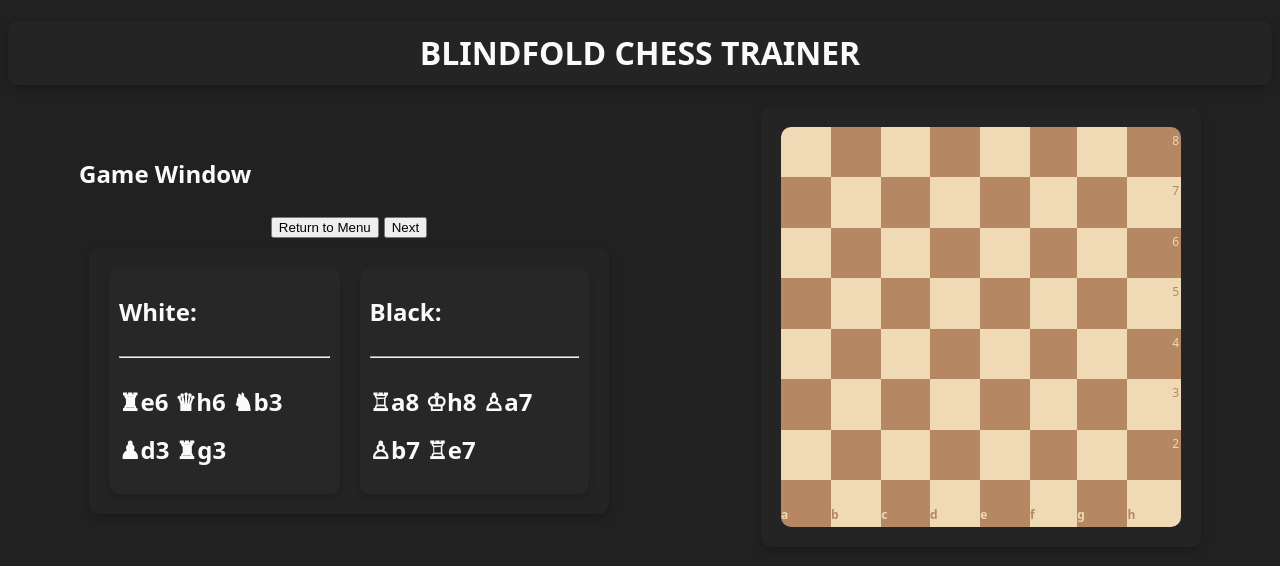
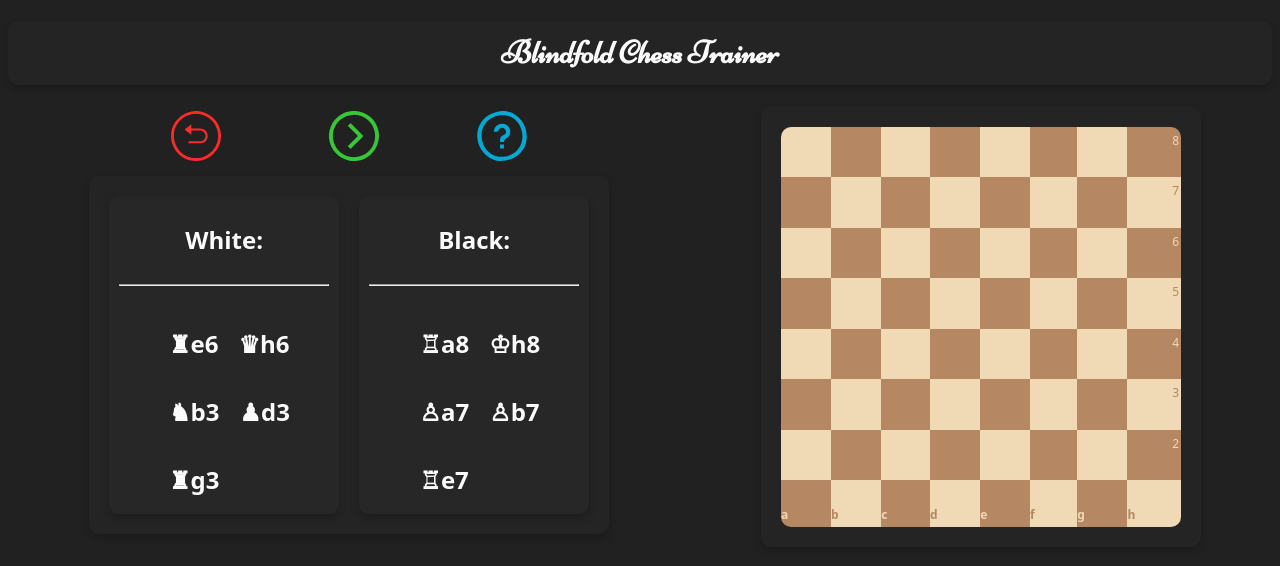
Before and after one commit to VivekThazhathattil/chess-blindfold-trainer, a plain HTML site: page index.html in a window 1280 px wide. Both pictures are taken after a click on the button "New Game". Drawn offline with nearby package versions, Linux system fonts and the light colour scheme.

Commit message:
add better fonts

```diff
--- a/index.html
+++ b/index.html
@@ -4,33 +4,59 @@
 		<title>Blindfold Chess Trainer</title>
 		<meta charset="utf-8">
 		<meta name="viewport" content="width=device-width,initial-scale=1.0">
+		<link href="https://fonts.googleapis.com/css?family=Niconne" rel="stylesheet" type="text/css">
 		<link rel="stylesheet" href="styles.css" type="text/css" media="all" />
 		<script src="https://ajax.googleapis.com/ajax/libs/jquery/3.5.1/jquery.min.js"></script>
 		<script type="text/javascript" src="scripts.js"></script>
 	</head>
 	<body>
 		<header class="card round-edge">
-			<h1><a href="#"> BLINDFOLD CHESS TRAINER </a></h1>
+			<h1><a href="#"> Blindfold Chess Trainer</a></h1>
 		</header>
 		<main>
 <!-- ****************************************************  -->
 			<div id="menu-window">
-				<h2>Main menu</h2>
-				<button id="new-game" class="menu-button">New Game</button>
-				<button id="open-settings-window" class="menu-button">Settings</button>
+				<h1><b><u>Main Menu</u></b></h1>
+				<button id="new-game" class="menu-button"><h2>New Game</h2></button>
+				<button id="open-settings-window" class="menu-button"><h2>Settings<h2></button>
 			</div> <!-- menu-window -->
 <!-- ****************************************************  -->
 			<div id="settings-window">
 				<h2>Settings</h2>
-				<button class="exit-to-menu">Return to Menu</button>
+				<button class="exit-to-menu">
+					<img
+						src="img/go-to-menu.svg"
+						alt="go back icon"
+						class="reduced-size">
+					</img>
+				</button>
 			</div> <!-- settings-window -->
 <!-- ****************************************************  -->
 			<div id="game-window">
 				<div class="info-pane">
-					<h2>Game Window</h2>
+					<!-- <h2>Game Window</h2> -->
 					<div class="buttons">
-						<button class="exit-to-menu">Return to Menu</button>
-						<button id="next-puzzle">Next</button>
+						<button class="exit-to-menu">
+						<img
+							src="img/go-to-menu.svg"
+							alt="Go to main menu"
+							class="reduced-size">
+						</img>
+						</button>
+						<button id="next-puzzle">
+							<img
+								src="img/next.svg"
+								alt="Next puzzle"
+								class="reduced-size">
+							</img>
+						</button>
+						<button id="help-button">
+							<img
+								src="img/help.svg"
+								alt="Show help"
+								class="reduced-size">
+							</img>
+						</button>
 					</div>
 					<div id="pieces-container" class="card round-edge">
 						<div id="white-pieces-container" class="card round-edge">
--- a/scripts.js
+++ b/scripts.js
@@ -157,8 +157,11 @@ function loadNextPuzzle(fen){
 		"padding-right": "10px",
 		"margin" : "10px",
 	});
-	$("#white-pieces-container").html("<h2>White:</h2><hr><h2>" + piecesArr[0].join("\n") + "</h2>");
-	$("#black-pieces-container").html("<h2>Black:</h2><hr><h2>" + piecesArr[1].join("\n") + "</h2>");
+
+	let whiteListString = '<ul><li>' + piecesArr[0].join("</li><li>") + "</li></ul>";
+	let blackListString = '<ul><li>' + piecesArr[1].join("</li><li>") + "</li></ul>";
+	$("#white-pieces-container").html("<h2>White:</h2><hr><h2>" + whiteListString + "</h2>");
+	$("#black-pieces-container").html("<h2>Black:</h2><hr><h2>" + blackListString + "</h2>");
 }
 
 function getFenArrFromCsv(){
--- a/styles.css
+++ b/styles.css
@@ -18,6 +18,7 @@
 	line-height: 2;
 }
 header{
+	font-family: "Niconne";
 	text-align: center;
 }
 a{
@@ -30,6 +31,7 @@ a{
 	justify-content: center;
 	align-items: center;
 	text-align: center;
+	font-family: "Niconne";
 	padding: 20px;
 }
 .menu-button{
@@ -54,7 +56,8 @@ a{
 #game-window{
 	display: flex;
 	flex-direction: row;
-	justify-content: flex-end;
+	justify-content: center;
+	text-align: center;
 }
 .overlay {
     z-index: 1;
@@ -72,13 +75,32 @@ a{
 .buttons{
 	display: flex;
 	flex-direction: row;
-	justify-content: center;
+	justify-content: space-evenly;
+}
+button{
+	background-color: transparent;
+	font-family: "Niconne";
+	color: white;
+	border: none;
+}
+button:hover{
+	transform: scale(1.2);
+}
+li {
+  float: left;
+	padding: 10px;
+	list-style-type:none;
+}
+.reduced-size{
+	width: 50px;
+	height: 50px;
 }
 #next-puzzle{
 	margin-left: 5px;
 }
-#exit-to-menu{
+.exit-to-menu{
 	margin-right: 5px;
+	background-color: transparent;
 }
 #pieces-container{
 	display: flex;
@@ -112,6 +134,10 @@ a{
 		display: flex;
 		flex-direction: column;
 	}
+	.reduced-size{
+		width: 25px;
+		height: 25px;
+	}
 	#pieces-container{
 		display: flex;
 		flex-direction: column;
```
Also changed, not shown: img/go-to-menu.svg (added), img/help.svg (added), img/next.svg (added).
